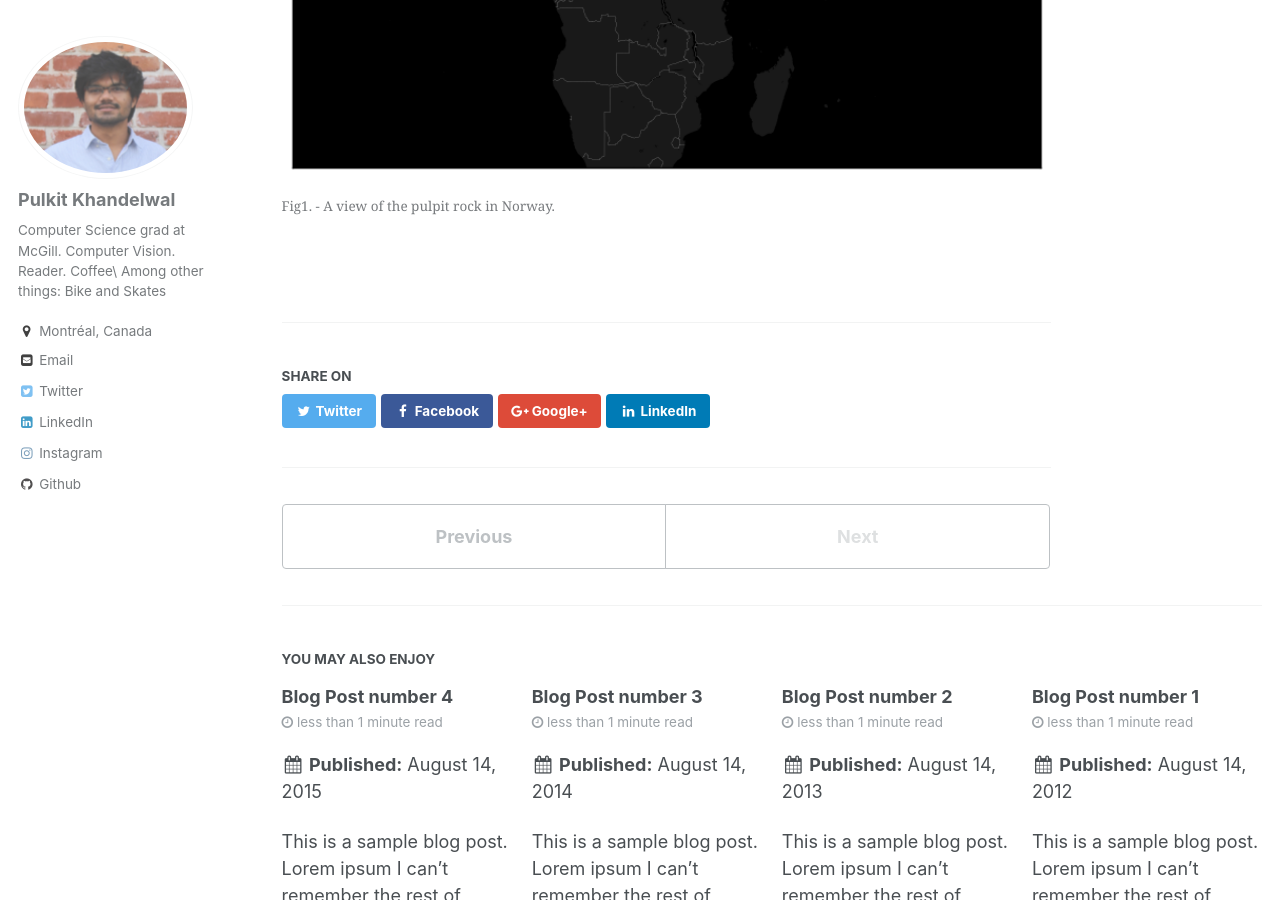
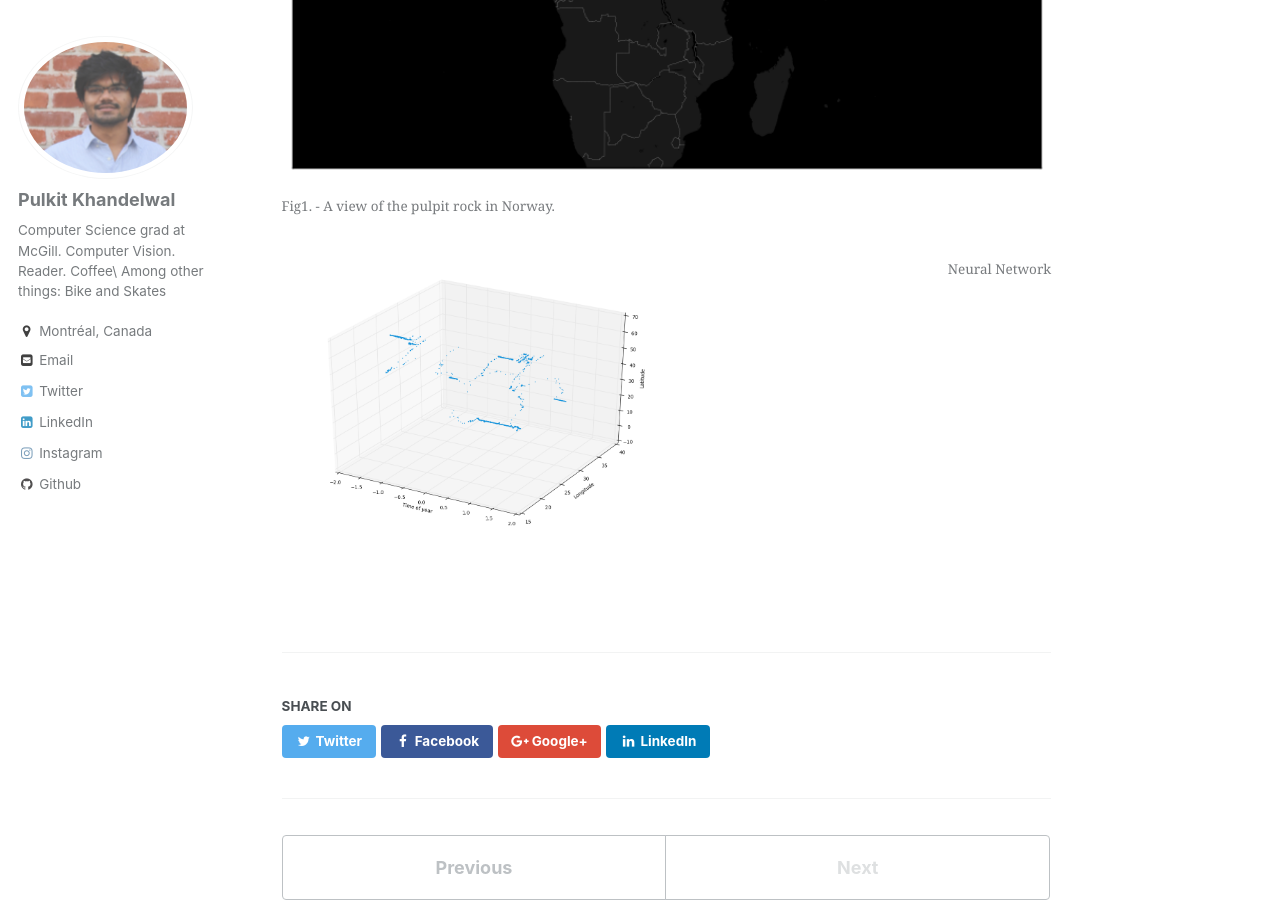
Before and after one commit to Pulkit-Khandelwal/pulkit-khandelwal.github.io, a Jekyll site: the page built from _blog/post_4.html, in a window 1280 px wide and 900 px high, scrolled down 1782 px. Built offline with Jekyll 4.4.1, drawn with Linux system fonts in a browser that asks for light colours; formulas are drawn with MathJax 3.

Commit message:
Update post_4.html

```diff
--- a/_blog/post_4.html
+++ b/_blog/post_4.html
@@ -38,5 +38,10 @@
   <figcaption>Fig1. - A view of the pulpit rock in Norway.</figcaption>
 </figure>
 
+ <figure>
+<img src="https://github.com/Pulkit-Khandelwal/pulkit-khandelwal.github.io/blob/master/_blog/post_3_img_3.png?raw=true" alt="Neural Network" style="width:50.0%">
+   <figcaption>Neural Network<span label="fig:a"></span></figcaption>
+</figure>
+
 </body>
 </html>
```
